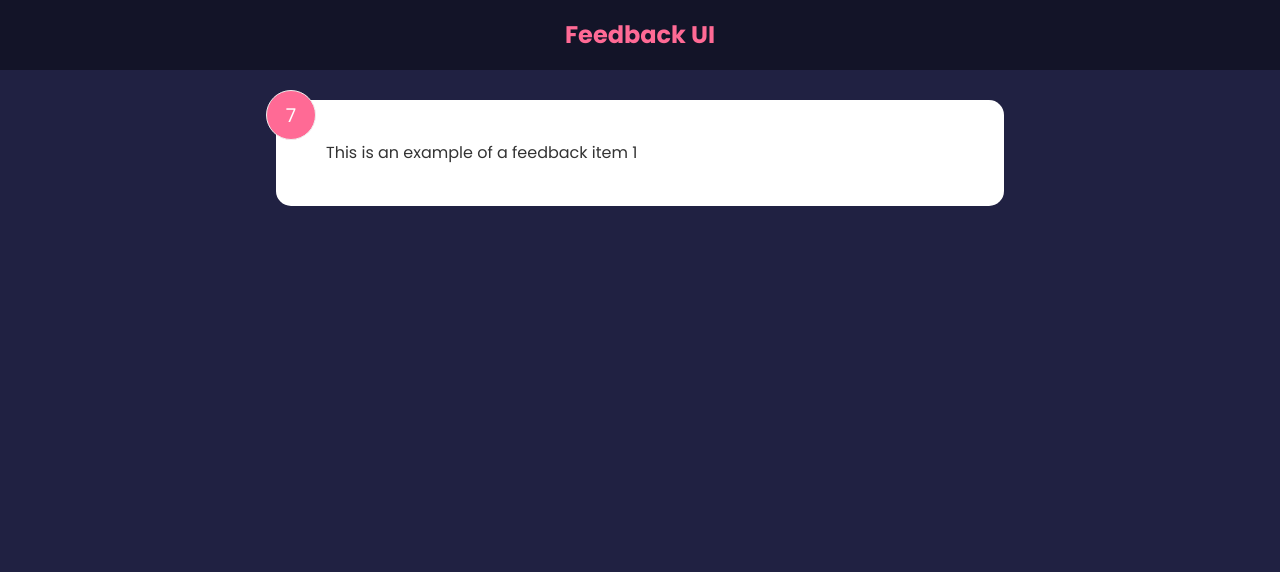
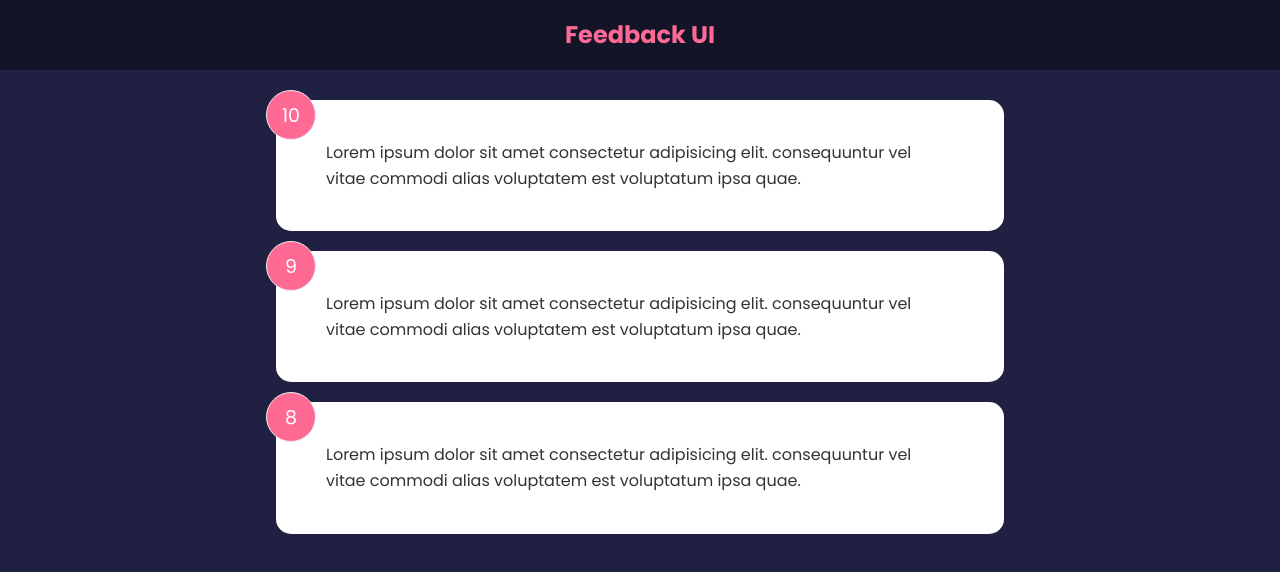
Before and after one commit to josephe44/Feedback-app-with-react, a React (Create React App) app: page / in a window 1280 px wide. Shown: the top 572 px of the page. Built offline with nearby package versions, Linux system fonts and the light colour scheme.

Commit message:
managing global state in all components

```diff
--- a/src/App.js
+++ b/src/App.js
@@ -1,7 +1,10 @@
+import { useState } from 'react'
 import Header from './components/Header'
-import FeedbackItem from './components/FeedbackItem'
+import FeedbackList from './components/FeedbackList'
+import FeedbackData from './data/FeedbackData'
 
 function App() {
+  const [feedback, setFeedback] = useState(FeedbackData)
   return (
     <>
       {/*Header UI and Add a prop to the header for dynamic use */}
@@ -9,7 +12,7 @@
       {/* Container of the body */}
       <div className="container">
         {/* Feedback Item UI */}
-        <FeedbackItem />
+        <FeedbackList feedback={feedback} />
       </div>
     </>
   )
--- a/src/components/FeedbackItem.jsx
+++ b/src/components/FeedbackItem.jsx
@@ -1,12 +1,8 @@
-import { useState } from 'react'
-
-function FeedbackItem() {
-  const [rating, setRating] = useState(7)
-  const [text, setText] = useState('This is an example of a feedback item 1')
+function FeedbackItem({ item }) {
   return (
     <div className="card">
-      <div className="num-display">{rating}</div>
-      <div className="text-display">{text}</div>
+      <div className="num-display">{item.rating}</div>
+      <div className="text-display">{item.text}</div>
     </div>
   )
 }
--- /dev/null
+++ b/src/components/FeedbackList.jsx
@@ -0,0 +1,13 @@
+import React from 'react'
+import FeedbackItem from './FeedbackItem'
+
+function FeedbackList({feedback}) {
+  if(!feedback || feedback.length === 0) {
+    return <p>No Feedback Yes</p>
+  }
+  return <div className='feedback-list'>
+    {feedback.map(item => <FeedbackItem key={item.id} item={item} />)}
+  </div>
+}
+
+export default FeedbackList
--- /dev/null
+++ b/src/data/FeedbackData.js
@@ -0,0 +1,19 @@
+const FeedbackData = [
+  {
+    id: 1,
+    rating: 10,
+    text: 'Lorem ipsum dolor sit amet consectetur adipisicing elit. consequuntur vel vitae commodi alias voluptatem est voluptatum ipsa quae.',
+  },
+  {
+    id: 2,
+    rating: 9,
+    text: 'Lorem ipsum dolor sit amet consectetur adipisicing elit. consequuntur vel vitae commodi alias voluptatem est voluptatum ipsa quae.',
+  },
+  {
+    id: 3,
+    rating: 8,
+    text: 'Lorem ipsum dolor sit amet consectetur adipisicing elit. consequuntur vel vitae commodi alias voluptatem est voluptatum ipsa quae.',
+  },
+]
+
+export default FeedbackData
```
